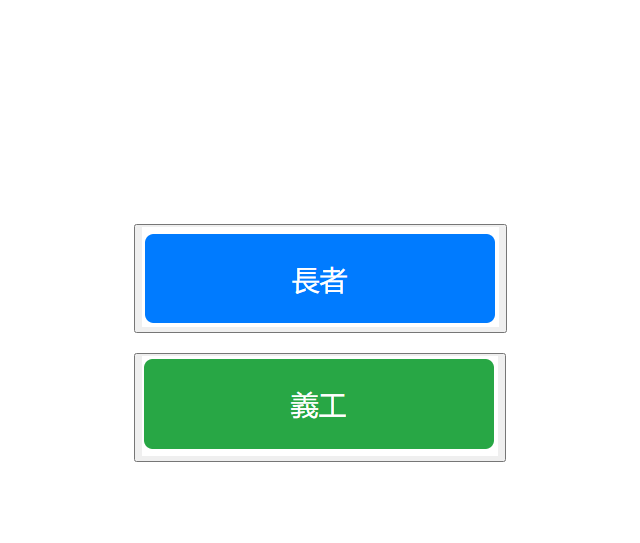
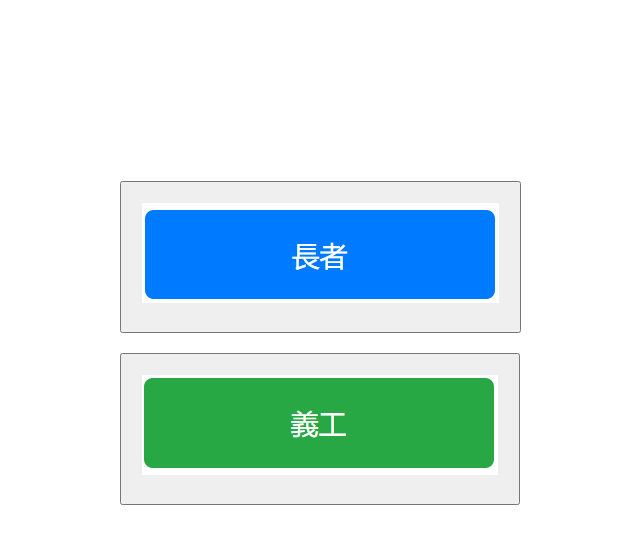
Before and after one commit to Liiho/elderlyproject, a plain HTML site: page elderly.html in a window 1280 px wide. Shown: the part 107-650 px from the top of the page, without its empty margins (320-960 px from the left). Drawn offline with Linux system fonts and the light colour scheme.

Commit message:
Update elderly.html

```diff
--- a/elderly.html
+++ b/elderly.html
@@ -36,6 +36,9 @@
             gap: 20px;
             justify-content: center;
             align-items: center;
+        }
+        button{
+            padding: 20px 20px 25px 20px;
         }
 
         .blue-button {
```
